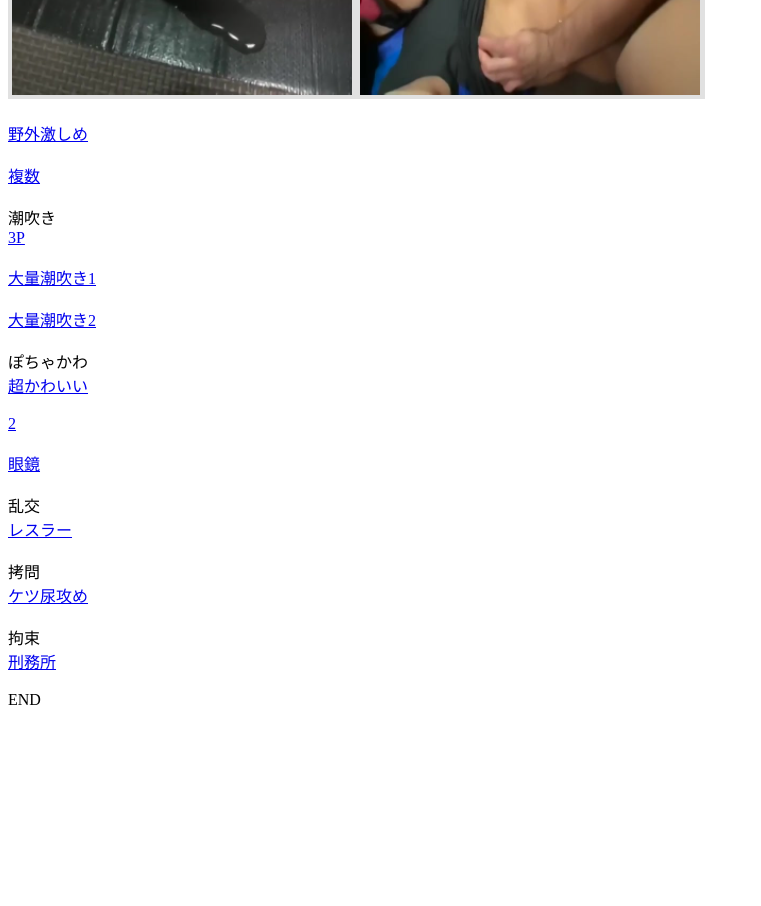
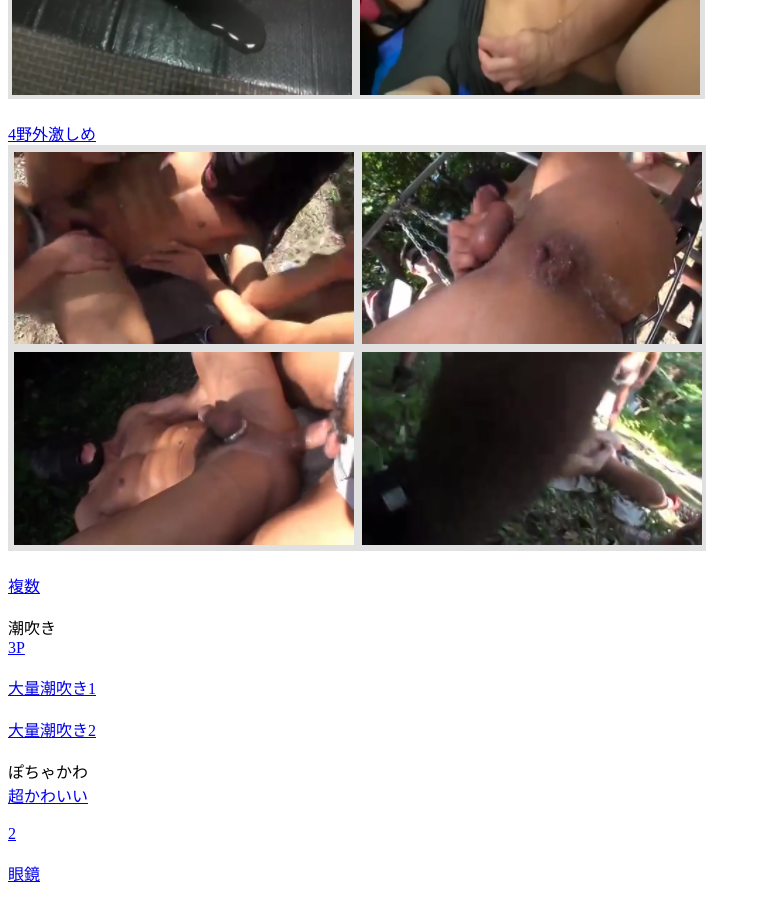
Before and after one commit to gengith/private, a plain HTML site: page index.html in a window 1280 px wide. Shown: the part 1360-2266 px from the top of the page, without its empty margins (0-761 px from the left). Before the commit the page ends 2077 px from the top, so only its background shows below. Drawn offline with Linux system fonts and the light colour scheme.

Commit message:
Update index.html

```diff
--- a/index.html
+++ b/index.html
@@ -14,7 +14,7 @@
   </br>
   <a href= "https://g-mens.net/キス/15113.html" >3</br><img src="./Images/3.PNG"></a></br>
   </br>
-  <a href= "https://g-mens.net/企画/26025.html" >野外激しめ</a></br>
+  <a href= "https://g-mens.net/企画/26025.html" >4野外激しめ</br><img src="./Images/4.PNG"></a></br>
   </br>
   <a href= "https://g-mens.net/企画/22192.html" >複数</a></br>
   </br>
```
